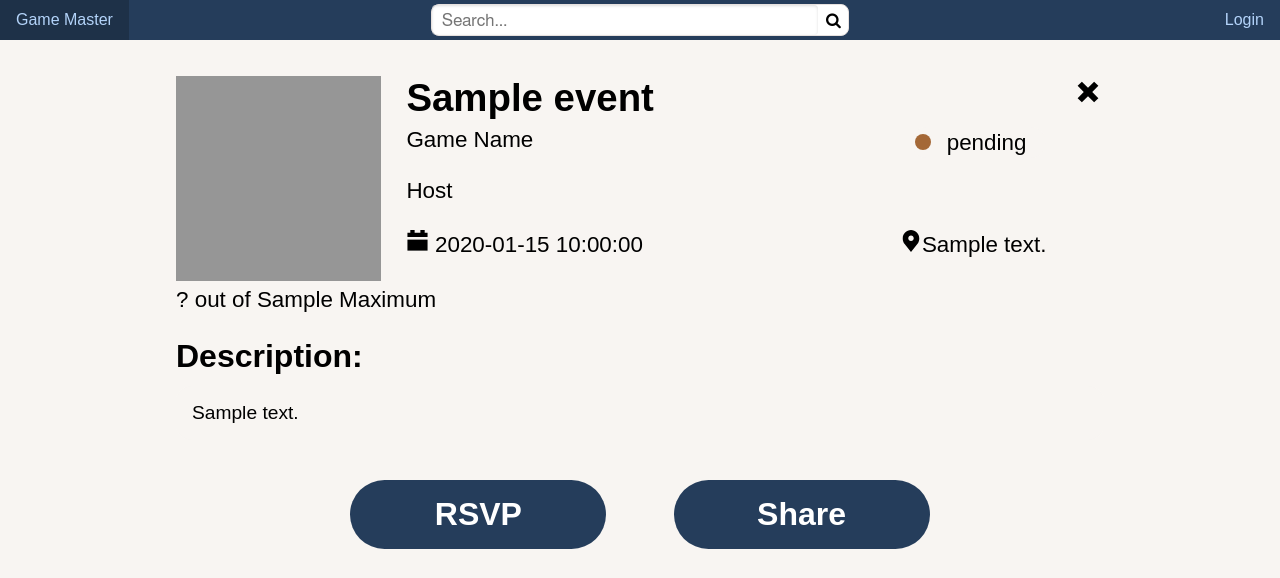
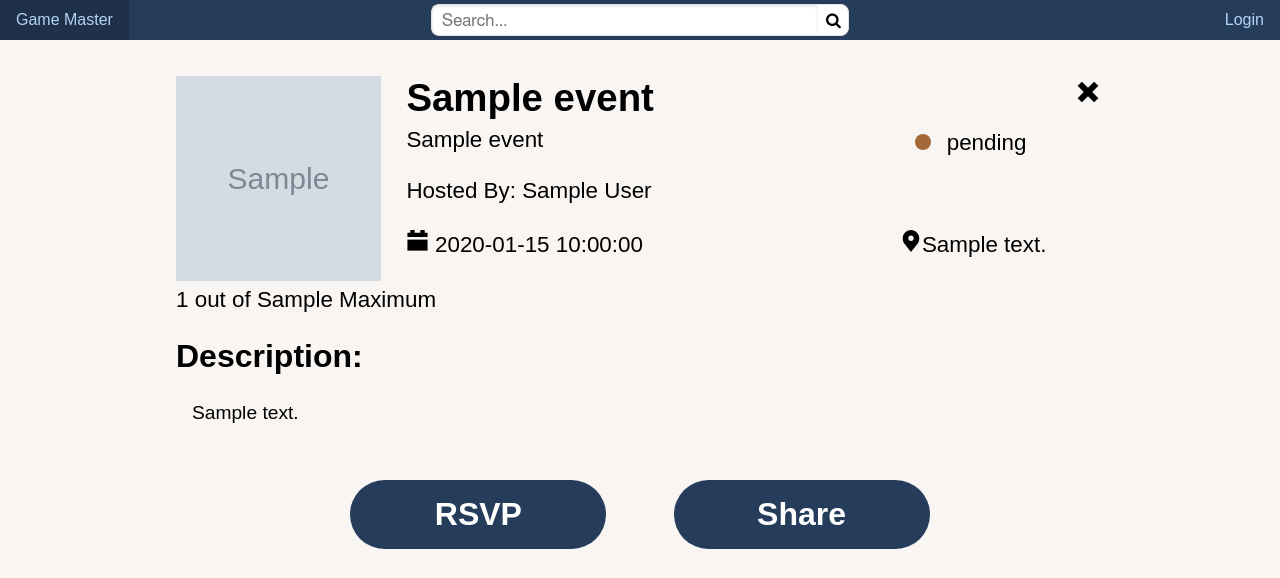
Before and after one commit to CSCI-5117-F26/developing-the-interactive-web-project-1-group-8, a Flask app: template src/developing_the_interactive_web_project_1_group_8/templates/event.html in a window 1280 px wide. Shown: the top 578 px of the page. Run offline with Flask 3, Linux system fonts and the light colour scheme; the template is opened without the code that fills it: most values are stand-ins (such as "Sample title", 1, 10 or a date in 2020); grey boxes marked "Sample" are stand-in pictures; some libraries are stand-ins or nearby versions.

Commit message:
db backend for add, update, attend, also retrieves more event info

```diff
--- a/src/developing_the_interactive_web_project_1_group_8/api.py
+++ b/src/developing_the_interactive_web_project_1_group_8/api.py
@@ -113,7 +113,7 @@ def get_user_photo(user_id):
     avatar_url = profile["profile_pic"]
 
     if not is_safe_avatar_url(avatar_url):
-        avatar_url = url_for("static", filename="default-avatar.svg")
+        avatar_url = url_for("static", filename="images/default-avatar.svg")
 
     return avatar_url
 
--- a/src/developing_the_interactive_web_project_1_group_8/server.py
+++ b/src/developing_the_interactive_web_project_1_group_8/server.py
@@ -56,7 +56,7 @@ app.register_blueprint(api)
 @app.route("/")
 def index():
     """Dashboard page, where users can explore for new events"""
-    events = db.get_all_events()
+    events = db.get_all_event_info()
     sections = [
         ("Events from Popular Games", events),
         ("Events from Games You've Played", events),
@@ -223,7 +223,7 @@ def settings():
 @app.route("/myevents")
 def my_events():
     """Page with many events"""
-    events = db.get_all_events()
+    events = db.get_all_event_info()
     # print(events)
     return render_template("my_events.html", events=events)
 
@@ -243,7 +243,8 @@ def event(event_id):
 
     """
 
-    event = db.get_event(event_id)
+    event = db.get_event_info(event_id)
+    # print(event)
     if event is None:
         abort(404,"This event does appear to exist.")
     # print(db.get_event(event_id))
@@ -259,44 +260,57 @@ def create_event():
 @app.post("/add-event")
 @requires_auth
 def add_event():
-    # with psycopg.connect(os.environ['DATABASE_URL']) as conn:
-    #     with conn.cursor() as cur:
-    #         timestamp = datetime.now(timezone.utc)
-    #         print(cur.execute("SELECT * FROM surveys"))
-    #         print(timestamp)
-    #         cur.execute("""INSERT INTO surveys (favoritegames, completion, brands,
-    #           playscompetitive, competitivegames, timestamp) values (
-    #           %s, %s, %s, %s, %s, %s)""",
-    #           (request.form.get("favoritegames"), request.form.get("completion"),
-    #            request.form.get("brands"), request.form.get("playscompetitive"),
-    #            request.form.get("competitivegames"), timestamp))
-    #         # rows = cur.fetchall()
-    #     conn.commit()
-    # db.add_event(request.form)
     print(request.form)
+    print(session["profile"]["id"])
+    result = db.create_event(request.form.get("name"), request.form.get("gameid"),
+                    session["profile"]["id"], request.form.get("address"),
+                    request.form.get("time"), request.form.get("expected_duration"),
+                    request.form.get("max_attendees"), request.form.get("description"),
+                    "scheduled")
+
+    db.attend_event(result["id"], session["profile"]["id"], True)
 
     return redirect("/")
 
-@app.route("/edit-event/<int:event_id>")
+@app.route("/rsvp/<int:event_id>")
+@requires_auth
+def rsvp(event_id):
+
+    db.attend_event(event_id, session["profile"]["id"], False)
+
+    return redirect("/")
+
+@app.route("/event/<int:event_id>/edit")
 @requires_auth
 def edit_event(event_id):
     """Event form, where users can edit info about their event"""
-    edited_event = database.get_event(event_id)
+    edited_event = db.get_event(event_id)
     # TODO There should be a check as to whether edited_event.hostid == the
     # userID of the session holder, 403 otherwise
     print(session["profile"])
     print(edited_event)
-    if (session["profile"]["id"] != edited_event["hostid"]):
+    if (session["profile"]["id"] == edited_event["hostid"]):
         return render_template("event_info.html", event=edited_event)
     else:
         # print(session["profile"]["user"])
-        return redirect("/event/" + event_id)
+        return redirect("/event/" + str(event_id))
 
 @app.post("/update-event/<int:event_id>")
 @requires_auth
 def update_event(event_id):
+    check_event = db.get_event_info(event_id)
 
-    # db.update_event(event_id, request.form)
+    if check_event["hostid"] != session["profile"]["id"]:
+        abort(404,"This event does not belong to you.")
+
+    if check_event["count"] > int(request.form.get("max_attendees")):
+        abort(404,
+        "Cannot adjust an event's max attendees lower than the number of participants.")
+
+    db.update_event(event_id, request.form.get("name"), request.form.get("gameid"),
+                    request.form.get("address"), request.form.get("time"),
+                    request.form.get("expected_duration"), request.form.get("max_attendees"),
+                    request.form.get("description"), "scheduled")
 
     return redirect("/")
 
--- a/src/developing_the_interactive_web_project_1_group_8/templates/event.html
+++ b/src/developing_the_interactive_web_project_1_group_8/templates/event.html
@@ -10,14 +10,21 @@
 <section class="page-panel">
     <!-- <div class="event-container"> -->
         <div class="event-heading-container">
-            <div class="event-image">
+            <img class="event-image"
+            {% if event.image_url %}
+            src="{{ event.image_url }}"
+            {% endif %}
+            >
 
-            </div>
             <div class="event-heading-info-conatiner">
                 <div class="event-title">{{ event.name }}</div>
                 <div class="event-info-container">
                     <div class="event-info">
-                        Game Name
+                        {% if event.game_name %}
+                        {{ event.game_name }}
+                        {% else %}
+                        Unknown Game
+                        {% endif %}
                     </div>
                     <div class="event-status-container">
                         {% if event.status == "scheduled" %}
@@ -33,7 +40,8 @@
                     </div>
                 </div>
                 <div class="event-info">
-                    Host
+                    Hosted By: {% if event.display_name %}{{ event.display_name }}
+                    {% else %}Anonymous{% endif %}
                 </div>
                 <div class="event-info-container">
                     <div class="event-info">
@@ -59,7 +67,7 @@
             </div>
         </div>
         <div class="event-info">
-            ? out of {{event.max_attendees}} Maximum
+            {{ event.count }} out of {{event.max_attendees}} Maximum
         </div>
         <div class="description-label">
             Description:
--- a/src/developing_the_interactive_web_project_1_group_8/templates/event_info.html
+++ b/src/developing_the_interactive_web_project_1_group_8/templates/event_info.html
@@ -29,10 +29,11 @@
     {% else %}
     <form class="pure-form pure-form-stacked" action="/add-event" method="post">
     {% endif %}
+        <input type="hidden" name="csrf_token" value="{{ csrf_token() }}">
         <fieldset>
             <label for="name">Event Name</label>
             <input id="event-name" type="text" value="{{ event.name }}" required
-             pattern="^[a-zA-Z 0-9,.!]+$" name="name" class="pure-u-2-3"/>
+             pattern="^[a-zA-Z 0-9,.!'/]+$" name="name" class="pure-u-2-3"/>
 
             <label for="gameid">GameID (This will change)</label>
             <input id="event-gameid" type="text" value="{{ event.gameid }}" required
--- a/src/developing_the_interactive_web_project_1_group_8/templates/index.html
+++ b/src/developing_the_interactive_web_project_1_group_8/templates/index.html
@@ -3,7 +3,7 @@
 {% block title %} Dashboard - GameMaster {% endblock %}
 
 {% block head %}
-<link rel="stylesheet" href="{{ url_for('static', filename='css/event_tile.css') }}">
+<link rel="stylesheet" href="{{ url_for('static', filename='css/tile.css') }}">
 {% endblock %}
 
 {% block content %}
--- a/src/developing_the_interactive_web_project_1_group_8/templates/my_events.html
+++ b/src/developing_the_interactive_web_project_1_group_8/templates/my_events.html
@@ -4,7 +4,7 @@
 
 {% block head %}
 <link rel="stylesheet" href="{{ url_for('static', filename='css/event_grid.css') }}">
-<link rel="stylesheet" href="{{ url_for('static', filename='css/event_tile.css') }}">
+<link rel="stylesheet" href="{{ url_for('static', filename='css/]tile.css') }}">
 {% endblock %}
 
 {% block content %}
--- a/src/developing_the_interactive_web_project_1_group_8/templates/search.html
+++ b/src/developing_the_interactive_web_project_1_group_8/templates/search.html
@@ -2,7 +2,7 @@
 {% block title %} {{request.args.get('q','')}} - GameMaster Search {% endblock %}
 
 {% block head %}
-<link rel="stylesheet" href="{{ url_for('static', filename='event_grid.css') }}">
+<link rel="stylesheet" href="{{ url_for('static', filename='css/event_grid.css') }}">
 <link rel="stylesheet" href="{{ url_for('static', filename='tile.css') }}">
 {% endblock %}
 
--- a/src/developing_the_interactive_web_project_1_group_8/templates/user.html
+++ b/src/developing_the_interactive_web_project_1_group_8/templates/user.html
@@ -3,7 +3,7 @@
 
 
 {% block head %}
-<link rel="stylesheet" href="{{ url_for('static', filename='event_grid.css') }}">
+<link rel="stylesheet" href="{{ url_for('static', filename='css/event_grid.css') }}">
 <link rel="stylesheet" href="{{ url_for('static', filename='tile.css') }}">
 <link rel="stylesheet" href="{{ url_for('static', filename='user.css') }}">
 {% endblock %}
```
Also changed, not shown: src/developing_the_interactive_web_project_1_group_8/db.py (+50 -4 lines), src/developing_the_interactive_web_project_1_group_8/templates/components/event_tile.html (+13 -4 lines), 1 other file.
